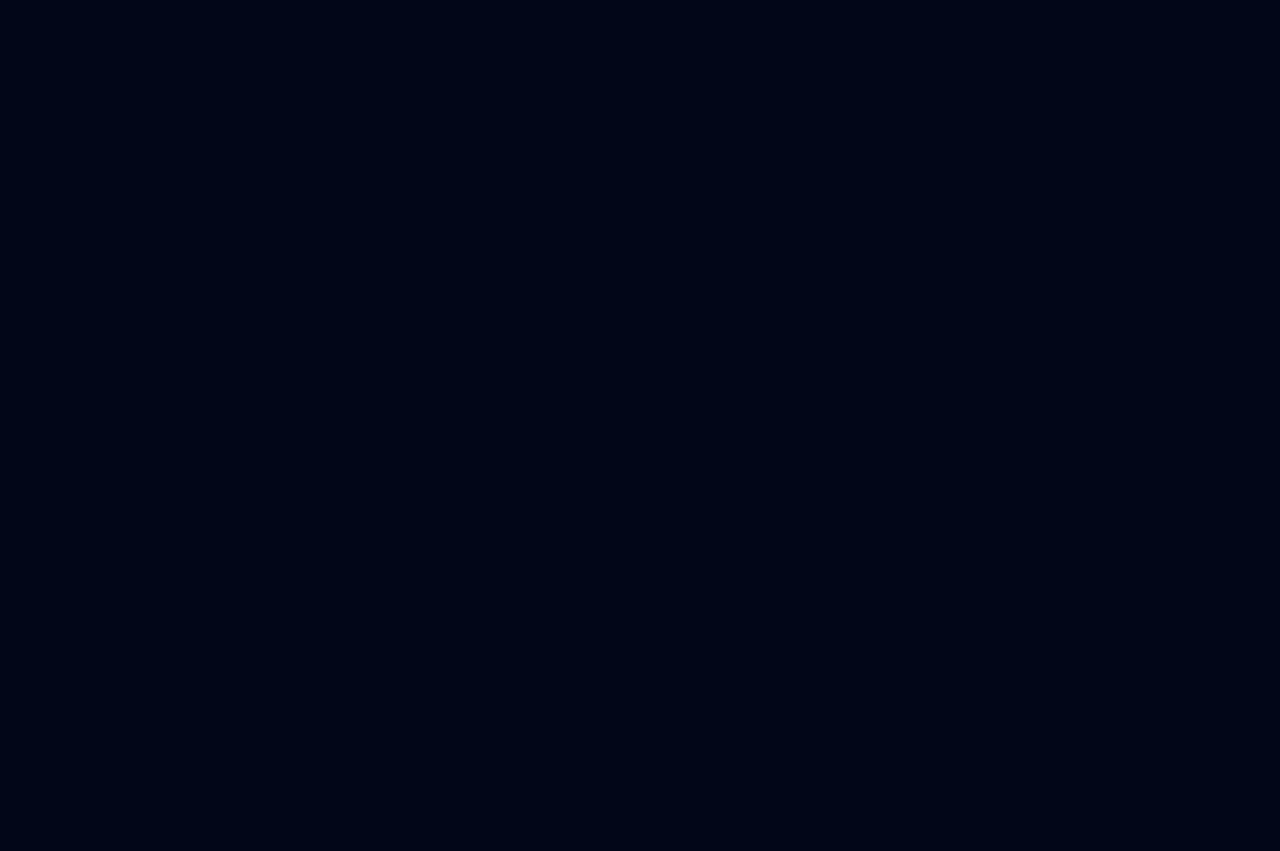
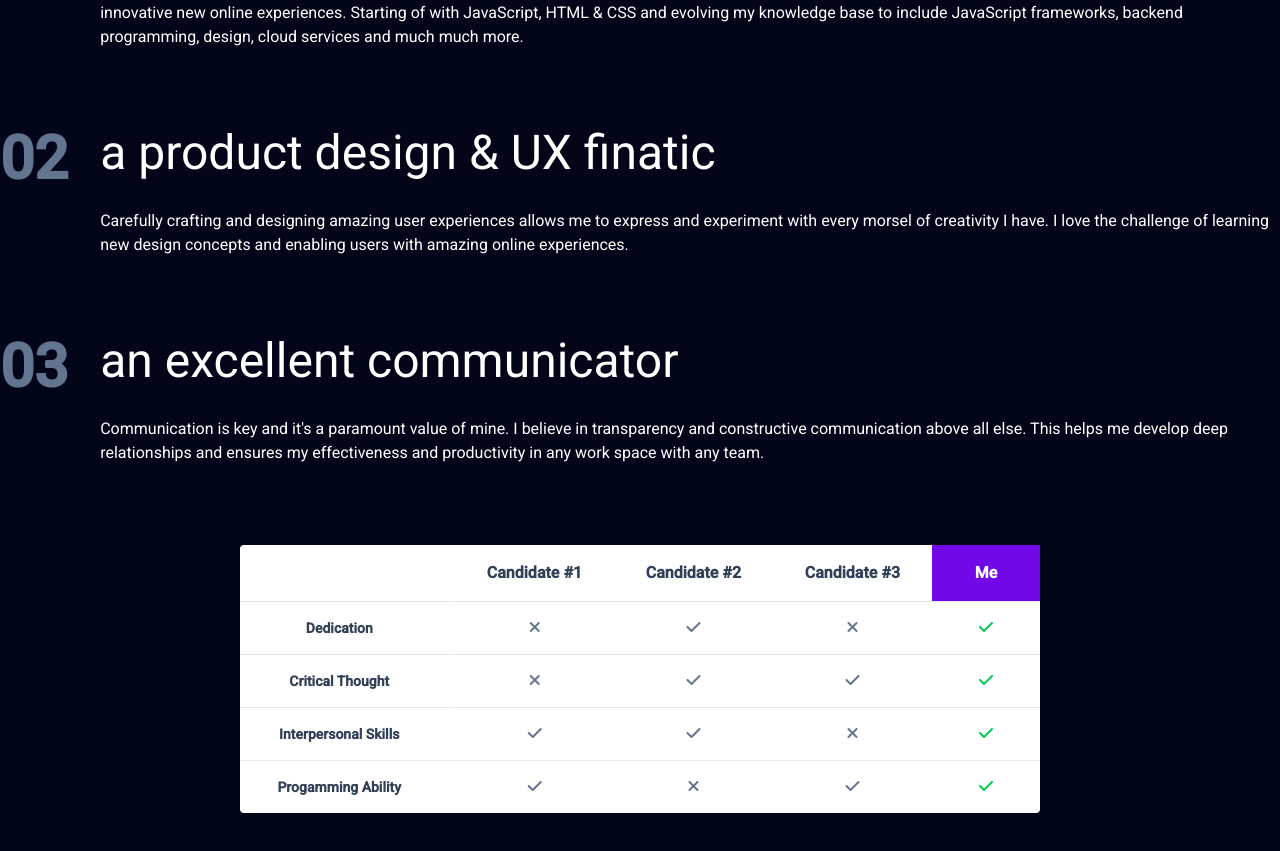
Before and after one commit to KenjiM-03/portfolio2, a SvelteKit app: page / in a window 1280 px wide. Shown: the part 2249-3100 px from the top of the page. Before the commit the page ends 1738 px from the top, so only its background shows below. Built offline with nearby package versions, Linux system fonts and the light colour scheme; no server answers.

Commit message:
added about me section

```diff
--- a/src/components/Main.svelte
+++ b/src/components/Main.svelte
@@ -20,6 +20,24 @@
         icon: "fa-solid fa-book",
         description:
             "Augment your datasets with our filters and dataset manipulations to ensure your models are trained on the highest quality datasets (coming soon).",
+    },
+];
+let benefits = [
+    {
+        metric: "10x",
+        name: "a self taught developer",
+        description:
+            "I taught myself to code using free online resources and absolutely fell in love with the creativity and problem solving that is involved in developing and engineering innovative new online experiences. Starting of with JavaScript, HTML & CSS and evolving my knowledge base to include JavaScript frameworks, backend programming, design, cloud services and much much more.",
+    },
+    {
+        name: "a product design & UX finatic",
+        description:
+            "Carefully crafting and designing amazing user experiences allows me to express and experiment with every morsel of creativity I have. I love the challenge of learning new design concepts and enabling users with amazing online experiences.",
+    },
+    {
+        name: "an excellent communicator",
+        description:
+            "Communication is key and it's a paramount value of mine. I believe in transparency and constructive communication above all else. This helps me develop deep relationships and ensures my effectiveness and productivity in any work space with any team.",
     },
 ];
 </script>
@@ -109,4 +127,96 @@
             </Step>
         </div>
     </section>
+    <section
+            id="about"
+            class="py-20 pt-10 lg:pt-16 lg:py-32 flex flex-col gap-16 sm:gap-20 md:gap-24 relative justify-center"
+    >
+        <div
+                class="flex flex-col gap-2 text-center relative before:absolute before:top-0 before:left-0 before:w-2/3 before:h-1.5 before:bg-violet-700 after:absolute after:bottom-0 after:right-0 after:w-2/3 after:h-1.5 after:bg-violet-700 py-4"
+        >
+            <h6 class="text-large sm:text-xl md:text-2xl">
+                Want to know more?
+            </h6>
+            <h3 class="font-semibold text-3xl sm:text-4xl md:text-5xl">
+                A bit <span class="poppins text-violet-400">about</span> me.
+            </h3>
+        </div>
+        <p class="mx-auto poppins fast font-semibold text-lg sm:text-xl md:text-2xl">My name</p>
+        <div class="flex flex-col gap-20 w-full mx-auto max-x-[800px]">
+            {#each benefits as benefit, index}
+                <div class="flex gap-6 sm:gap-8">
+                    <p class="poppins text-4xl sm:text-5xl md:text-6xl text-slate-500 font-semibold">
+                        0{index+1}
+                    </p>
+                    <div class="flex flex-col gap-6 sm:gap-8">
+                        <h3 class="text-2xl sm:text-3xl md:text-5xl">
+                            {benefit.name}
+
+                        </h3>
+                        <p>{benefit.description}</p>
+                    </div>
+                </div>
+            {/each}
+            <div
+                    class="flex flex-col overflow-x-scroll gap-10 max-w-[800px] mx-auto w-full"
+            >
+                <table class="bg-white text-slate-700 rounded text-center">
+                    <thead class={"border-b border-solid border-slate-200  "}>
+                    <tr class="">
+                        <th />
+                        <th class="whitespace-nowrap p-2 px-4">Candidate #1</th>
+                        <th class="whitespace-nowrap p-2 px-4">Candidate #2</th>
+                        <th class="whitespace-nowrap p-2 px-4">Candidate #3</th>
+                        <th
+                                class="bg-violet-700 text-white whitespace-nowrap p-4 px-8"
+                        >Me</th
+                        >
+                    </tr>
+                    </thead>
+                    <tbody>
+                    <tr class="border-b border-solid border-slate-200">
+                        <td
+                                class="border-r border-solid border-white pl-4 pr-8 py-4 font-semibold text-sm"
+                        >Dedication</td
+                        >
+                        <td><i class="fa-solid fa-xmark text-slate-500" /></td>
+                        <td><i class="fa-solid fa-check text-slate-500" /></td>
+                        <td><i class="fa-solid fa-xmark text-slate-500" /></td>
+                        <td><i class="fa-solid fa-check text-green-500" /></td>
+                    </tr>
+                    <tr class="border-b border-solid border-slate-200">
+                        <td
+                                class="border-r border-solid border-white pl-4 pr-8 py-4 font-semibold text-sm"
+                        >Critical Thought</td
+                        >
+                        <td><i class="fa-solid fa-xmark text-slate-500" /></td>
+                        <td><i class="fa-solid fa-check text-slate-500" /></td>
+                        <td><i class="fa-solid fa-check text-slate-500" /></td>
+                        <td><i class="fa-solid fa-check text-green-500" /></td>
+                    </tr>
+                    <tr>
+                        <td
+                                class="border-r border-solid border-white pl-4 pr-8 py-4 font-semibold text-sm"
+                        >Interpersonal Skills</td
+                        >
+                        <td><i class="fa-solid fa-check text-slate-500" /></td>
+                        <td><i class="fa-solid fa-check text-slate-500" /></td>
+                        <td><i class="fa-solid fa-xmark text-slate-500" /></td>
+                        <td><i class="fa-solid fa-check text-green-500" /></td>
+                    </tr>
+                    <tr class="border-t border-solid border-slate-200">
+                        <td
+                                class="border-r border-solid border-white pl-4 pr-8 py-4 font-semibold text-sm"
+                        >Progamming Ability</td
+                        >
+                        <td><i class="fa-solid fa-check text-slate-500" /></td>
+                        <td><i class="fa-solid fa-xmark text-slate-500" /></td>
+                        <td><i class="fa-solid fa-check text-slate-500" /></td>
+                        <td><i class="fa-solid fa-check text-green-500" /></td>
+                    </tr>
+                    </tbody>
+                </table>
+            </div>
+        </div>
+    </section>
 </main>
```
